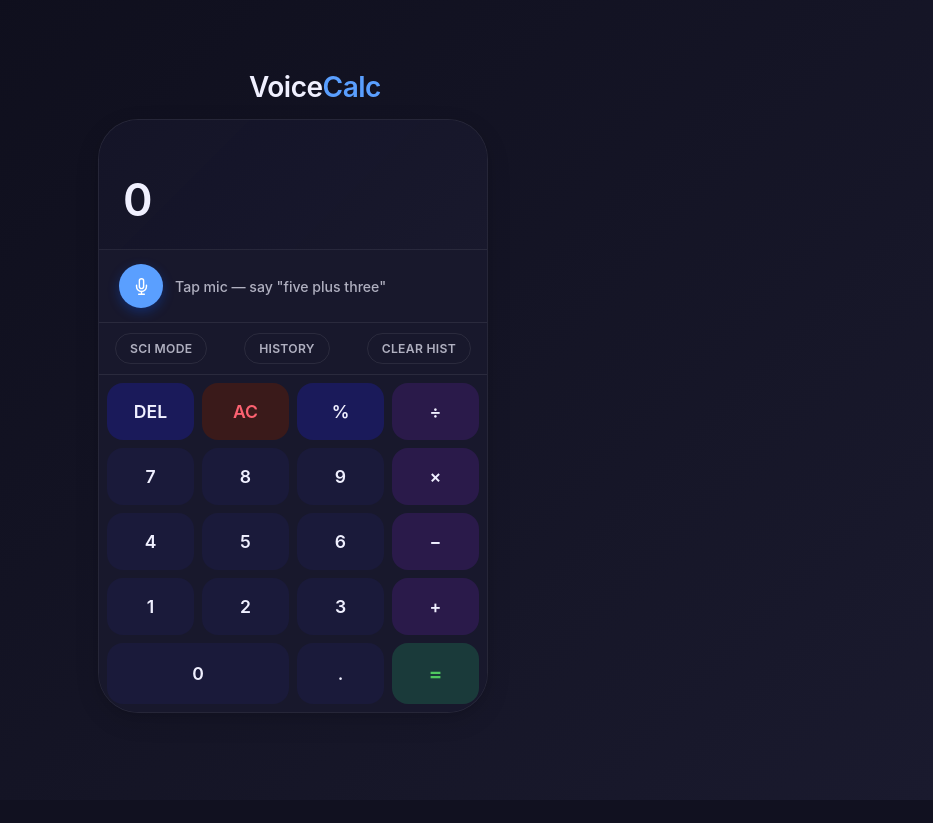
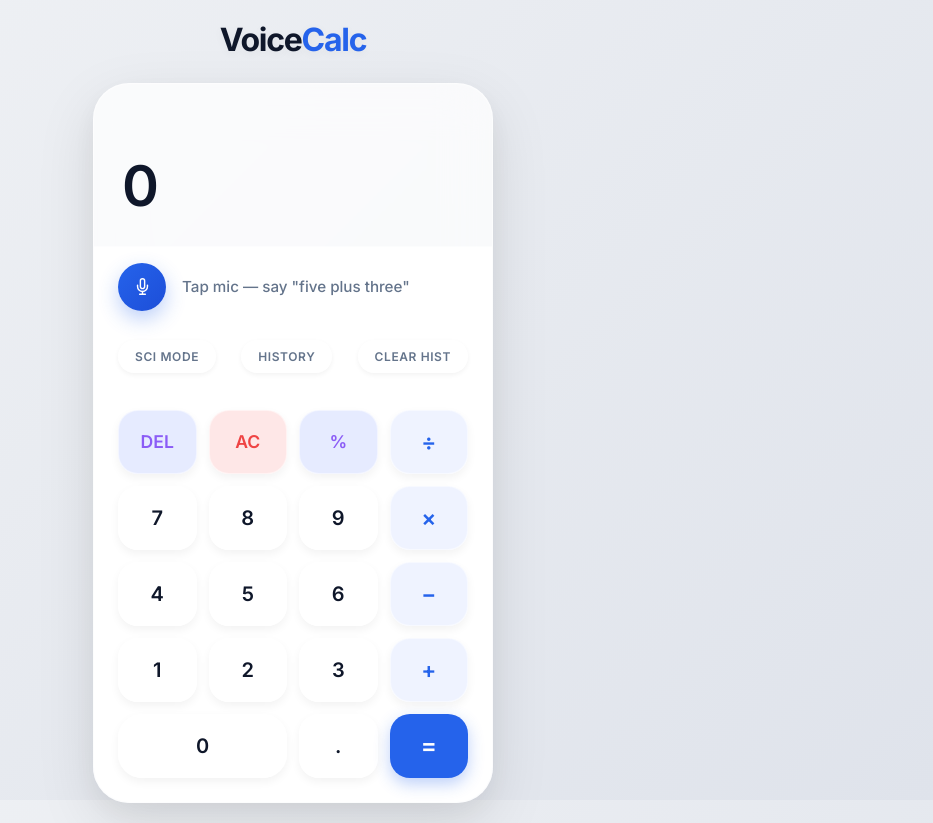
Before and after one commit to jachinsamuel/voicecalc, a Flask app: page / in a window 1280 px wide. Shown: the whole page, without its empty margins (347-1280 px from the left). Before the commit the page ends 800 px from the top, so only its background shows below. Run offline with Flask 3, Linux system fonts and the light colour scheme.

Commit message:
feat(ui, calc): improve calculator UI and add safe expression evaluation
* Redesign the UI with a new aesthetic and improved layout
* Implement a safe expression evaluation system using an Abstract Syntax Tree (AST) to prevent code injection attacks
* Update the calculation function to use the new safe evaluation system
* Improve the overall user experience with enhanced visuals and interactions
* Update font to Inter and improve typography
* Enhance dark mode with new colors and improved contrast
* Improve performance and security with the new evaluation system
Closes #none

```diff
--- a/app.py
+++ b/app.py
@@ -1,47 +1,111 @@
-from flask import Flask, request, jsonify, render_template
+import ast
 import math
 import re
+from flask import Flask, request, jsonify, render_template
 
 app = Flask(__name__)
 
-# Allowed token pattern for expression validation
-_VALID_EXPR = re.compile(
-    r'^[\d+\-*/().%\s^!]|'
-    r'(math\.(sin|cos|tan|log10?|log|sqrt|factorial|fabs)|abs|round|pi|e)'
-)
+# Allowed functions and constants from the math module
+MATH_FUNCS = {
+    'sin': math.sin,
+    'cos': math.cos,
+    'tan': math.tan,
+    'log': math.log10,
+    'log10': math.log10,
+    'ln': math.log,
+    'sqrt': math.sqrt,
+    'factorial': math.factorial,
+    'abs': math.fabs,
+    'fabs': math.fabs
+}
+
+MATH_CONSTANTS = {
+    'pi': math.pi,
+    'e': math.e
+}
+
+class SafeEvaluator(ast.NodeVisitor):
+    def visit_BinOp(self, node):
+        left = self.visit(node.left)
+        right = self.visit(node.right)
+        if isinstance(node.op, ast.Add):
+            return left + right
+        elif isinstance(node.op, ast.Sub):
+            return left - right
+        elif isinstance(node.op, ast.Mult):
+            return left * right
+        elif isinstance(node.op, ast.Div):
+            if right == 0:
+                raise ZeroDivisionError("Division by zero")
+            return left / right
+        elif isinstance(node.op, ast.Pow):
+            if right > 100 or left > 10000:  # Prevent huge numbers from crashing the server
+                raise ValueError("Exponent or base too large")
+            return left ** right
+        elif isinstance(node.op, ast.Mod):
+            return left % right
+        raise ValueError(f"Unsupported operator: {type(node.op).__name__}")
+
+    def visit_UnaryOp(self, node):
+        operand = self.visit(node.operand)
+        if isinstance(node.op, ast.UAdd):
+            return +operand
+        elif isinstance(node.op, ast.USub):
+            return -operand
+        raise ValueError(f"Unsupported unary operator: {type(node.op).__name__}")
+
+    def visit_Call(self, node):
+        if not isinstance(node.func, ast.Name):
+            raise ValueError("Only simple function calls are allowed")
+        func_name = node.func.id
+        if func_name not in MATH_FUNCS:
+            raise ValueError(f"Unsupported function: {func_name}")
+        args = [self.visit(arg) for arg in node.args]
+        return MATH_FUNCS[func_name](*args)
+
+    def visit_Constant(self, node):
+        if isinstance(node.value, (int, float)):
+            return node.value
+        raise ValueError("Only numeric constants are allowed")
+
+    def visit_Name(self, node):
+        if node.id in MATH_CONSTANTS:
+            return MATH_CONSTANTS[node.id]
+        raise ValueError(f"Unsupported variable: {node.id}")
+
+    def visit_Expr(self, node):
+        return self.visit(node.value)
+
+    def generic_visit(self, node):
+        raise ValueError(f"Unsupported expression construct: {type(node).__name__}")
 
 def safe_calculate(expression):
-    """Safely evaluate arithmetic expressions with scientific functions."""
+    """Safely evaluate arithmetic expressions using an AST."""
     expression = expression.strip()
+    if not expression:
+        raise ValueError("Empty expression")
 
-    # Replace scientific function names BEFORE validation
-    expression = expression.replace('sqrt(', 'math.sqrt(')
-    expression = expression.replace('sin(', 'math.sin(')
-    expression = expression.replace('cos(', 'math.cos(')
-    expression = expression.replace('tan(', 'math.tan(')
-    expression = expression.replace('log(', 'math.log10(')
-    expression = expression.replace('ln(', 'math.log(')
-    expression = expression.replace('abs(', 'math.fabs(')
+    # Replace specific symbols for python syntax
     expression = expression.replace('^', '**')
-    expression = expression.replace('pi', str(math.pi))
-    expression = expression.replace('e', str(math.e))
+    # Handle factorial (e.g., 5! -> factorial(5))
+    expression = re.sub(r'(\d+(?:\.\d+)?)!', r'factorial(\1)', expression)
 
-    # Handle factorial: e.g. 5! → math.factorial(5)
-    expression = re.sub(r'(\d+)!', lambda m: f'math.factorial({m.group(1)})', expression)
+    try:
+        tree = ast.parse(expression, mode='eval')
+        evaluator = SafeEvaluator()
+        result = evaluator.visit(tree.body)
 
-    # Validate: only digits, operators, parens, dots, spaces, and math.* calls
-    if not re.match(r'^[\d+\-*/().\s**]+$',
-                    re.sub(r'math\.(sin|cos|tan|log10|log|sqrt|factorial|fabs)\b', '', expression)):
-        raise ValueError("Invalid characters in expression")
-
-    safe_dict = {"__builtins__": {}, "math": math}
-    result = eval(expression, safe_dict)  # nosec
-
-    if isinstance(result, float) and result.is_integer():
-        return int(result)
-    if isinstance(result, float):
-        return round(result, 10)
-    return result
+        if isinstance(result, float) and result.is_integer():
+            return int(result)
+        if isinstance(result, float):
+            return round(result, 10)
+        return result
+    except SyntaxError:
+        raise ValueError("Invalid syntax")
+    except ZeroDivisionError:
+        raise
+    except Exception as e:
+        raise ValueError(str(e))
 
 
 @app.route('/')
--- a/templates/index.html
+++ b/templates/index.html
@@ -5,7 +5,9 @@
   <meta charset="UTF-8" />
   <meta name="viewport" content="width=device-width, initial-scale=1.0" />
   <title>VoiceCalc</title>
-  <link href="https://fonts.googleapis.com/css2?family=Roboto:wght@400;500;600;700&display=swap" rel="stylesheet" />
+  <link rel="preconnect" href="https://fonts.googleapis.com">
+  <link rel="preconnect" href="https://fonts.gstatic.com" crossorigin>
+  <link href="https://fonts.googleapis.com/css2?family=Inter:wght@400;500;600;700&display=swap" rel="stylesheet">
   <style>
     *,
     *::before,
@@ -16,184 +18,154 @@
     }
 
     :root {
-      --bg-from: #f5f5f7;
-      --bg-to: #e8e8ed;
-      --surface: rgba(255, 255, 255, 0.85);
-      --surface2: rgba(245, 245, 250, 0.95);
-      --border: rgba(0, 0, 0, 0.08);
-      --accent: #0b5cff;
-      --accent2: #6a5aff;
-      --text: #1a1a1a;
-      --text-dim: #6c6c70;
-      --green: #31a24c;
-      --red: #f85462;
-      --btn-num-bg: #f0f0f5;
-      --btn-num-hover: #e4e4ec;
-      --btn-op-bg: #e8e8f5;
-      --btn-op-hover: #dcdce8;
-      --btn-sci-bg: #e0e0f0;
-      --btn-sci-hover: #d4d4e8;
-      --btn-eq-bg: #e8f5f0;
-      --btn-eq-hover: #d0e8e0;
-      --btn-clear-bg: #ffe8e8;
-      --btn-clear-hover: #ffd6d6;
-      --btn-action-bg: #e8ecff;
-      --btn-action-hover: #dce0ff;
+      /* Light Mode - Ultra Premium */
+      --bg-from: #f0f2f5;
+      --bg-to: #dfe3eb;
+      --surface: rgba(255, 255, 255, 0.75);
+      --surface2: rgba(255, 255, 255, 0.9);
+      --border: rgba(255, 255, 255, 0.5);
+      --shadow: rgba(0, 0, 0, 0.05);
+      --shadow-strong: rgba(0, 0, 0, 0.1);
+
+      --accent: #2563eb;
+      --accent-hover: #1d4ed8;
+      --accent2: #8b5cf6;
+
+      --text: #0f172a;
+      --text-dim: #64748b;
+
+      --green: #10b981;
+      --red: #ef4444;
+
+      --btn-num-bg: rgba(255, 255, 255, 0.8);
+      --btn-num-hover: rgba(255, 255, 255, 1);
+      --btn-op-bg: rgba(235, 240, 255, 0.8);
+      --btn-op-hover: rgba(219, 230, 255, 1);
+      --btn-sci-bg: rgba(241, 245, 249, 0.8);
+      --btn-sci-hover: rgba(226, 232, 240, 1);
+      --btn-eq-bg: #2563eb;
+      --btn-eq-text: #ffffff;
+      --btn-eq-hover: #1d4ed8;
+
+      --btn-clear-bg: rgba(254, 226, 226, 0.8);
+      --btn-clear-text: #ef4444;
+      --btn-clear-hover: rgba(254, 202, 202, 1);
+
+      --btn-action-bg: rgba(224, 231, 255, 0.8);
+      --btn-action-hover: rgba(199, 210, 254, 1);
     }
 
-    /* Dark Mode Colors */
-    @media (prefers-color-scheme: light) {
-      :root {
-        --bg-from: #0d0d1a;
-        --bg-to: #1a1a2e;
-        --surface: rgba(20, 20, 40, 0.9);
-        --surface2: rgba(25, 25, 45, 0.95);
-        --border: rgba(255, 255, 255, 0.08);
-        --accent: #5a9fff;
-        --accent2: #8b7aff;
-        --text: #f0f0ff;
-        --text-dim: #b0b0c0;
-        --green: #4fc85f;
-        --red: #fc6271;
-        --btn-num-bg: #1a1a3a;
-        --btn-num-hover: #242450;
-        --btn-op-bg: #2a1a4a;
-        --btn-op-hover: #3a2a5a;
-        --btn-sci-bg: #1a2a4a;
-        --btn-sci-hover: #2a3a5a;
-        --btn-eq-bg: #1a3a3a;
-        --btn-eq-hover: #2a4a4a;
-        --btn-clear-bg: #3a1a1a;
-        --btn-clear-hover: #4a2a2a;
-        --btn-action-bg: #1a1a5a;
-        --btn-action-hover: #2a2a7a;
-      }
-    }
-
-    /* Force dark mode with class on html element */
     html.dark-mode {
       color-scheme: dark;
-      --bg-from: #0d0d1a;
-      --bg-to: #1a1a2e;
-      --surface: rgba(20, 20, 40, 0.9);
-      --surface2: rgba(25, 25, 45, 0.95);
-      --border: rgba(255, 255, 255, 0.08);
-      --accent: #5a9fff;
-      --accent2: #8b7aff;
-      --text: #f0f0ff;
-      --text-dim: #b0b0c0;
-      --green: #4fc85f;
-      --red: #ff6b7a;
-      --btn-num-bg: #1a1a3a;
-      --btn-num-hover: #242450;
-      --btn-op-bg: #2a1a4a;
-      --btn-op-hover: #3a2a5a;
-      --btn-sci-bg: #1a2a4a;
-      --btn-sci-hover: #2a3a5a;
-      --btn-eq-bg: #1a3a3a;
-      --btn-eq-hover: #2a4a4a;
-      --btn-clear-bg: #3a1a1a;
-      --btn-clear-hover: #4a2a2a;
-      --btn-action-bg: #1a1a5a;
-      --btn-action-hover: #2a2a7a;
+      /* Dark Mode - Deep Space */
+      --bg-from: #09090b;
+      --bg-to: #18181b;
+      --surface: rgba(39, 39, 42, 0.6);
+      --surface2: rgba(39, 39, 42, 0.85);
+      --border: rgba(255, 255, 255, 0.05);
+      --shadow: rgba(0, 0, 0, 0.3);
+      --shadow-strong: rgba(0, 0, 0, 0.5);
+
+      --accent: #3b82f6;
+      --accent-hover: #60a5fa;
+      --accent2: #a78bfa;
+
+      --text: #f8fafc;
+      --text-dim: #94a3b8;
+
+      --green: #34d399;
+      --red: #fb7185;
+
+      --btn-num-bg: rgba(63, 63, 70, 0.5);
+      --btn-num-hover: rgba(82, 82, 91, 0.8);
+      --btn-op-bg: rgba(59, 130, 246, 0.15);
+      --btn-op-hover: rgba(59, 130, 246, 0.25);
+      --btn-sci-bg: rgba(39, 39, 42, 0.7);
+      --btn-sci-hover: rgba(63, 63, 70, 0.9);
+      --btn-eq-bg: #3b82f6;
+      --btn-eq-text: #ffffff;
+      --btn-eq-hover: #2563eb;
+
+      --btn-clear-bg: rgba(225, 29, 72, 0.15);
+      --btn-clear-text: #fb7185;
+      --btn-clear-hover: rgba(225, 29, 72, 0.25);
+
+      --btn-action-bg: rgba(139, 92, 246, 0.15);
+      --btn-action-hover: rgba(139, 92, 246, 0.25);
     }
 
     body {
       background: linear-gradient(135deg, var(--bg-from) 0%, var(--bg-to) 100%);
       background-attachment: fixed;
       color: var(--text);
-      font-family: -apple-system, BlinkMacSystemFont, 'Segoe UI', Roboto, 'Helvetica Neue', Arial, sans-serif;
+      font-family: 'Inter', -apple-system, BlinkMacSystemFont, 'Segoe UI', Roboto, sans-serif;
       min-height: 100vh;
       display: flex;
       align-items: center;
       justify-content: center;
       padding: 20px;
+      transition: background 0.4s ease, color 0.4s ease;
     }
 
     .wrapper {
       width: 100%;
-      max-width: 390px;
+      max-width: 400px;
     }
 
     /* Header */
     header {
       text-align: center;
-      margin-bottom: 32px;
-      display: flex;
-      align-items: center;
-      justify-content: center;
-      gap: 16px;
-      position: relative;
+      margin-bottom: 24px;
     }
 
     header h1 {
-      font-family: -apple-system, BlinkMacSystemFont, 'Segoe UI', sans-serif;
-      font-size: 1.75rem;
-      font-weight: 600;
-      letter-spacing: -0.5px;
+      font-weight: 700;
+      font-size: 2rem;
+      letter-spacing: -0.04em;
       color: var(--text);
+      display: inline-block;
+      text-shadow: 0 2px 10px var(--shadow);
     }
 
     header h1 span {
       color: var(--accent);
     }
 
-    .theme-toggle {
-      position: absolute;
-      left: 50%;
-      width: 44px;
-      height: 44px;
-      cursor: pointer;
-      display: flex;
-      align-items: center;
-      justify-content: center;
-      background: none;
-      border: none;
-    }
-
-
-    .theme-toggle:hover {
-      transform: scale(1.05);
-    }
-
-    .theme-toggle.active {
-      background: none;
-    }
-
-
     /* Card */
     .calc {
       background: var(--surface);
-      backdrop-filter: blur(10px);
-      -webkit-backdrop-filter: blur(10px);
+      backdrop-filter: blur(24px);
+      -webkit-backdrop-filter: blur(24px);
       border: 1px solid var(--border);
-      border-radius: 40px;
+      border-radius: 36px;
       overflow: hidden;
       box-shadow:
-        0 2px 12px rgba(0, 0, 0, 0.08),
-        0 8px 24px rgba(0, 0, 0, 0.12);
+        0 10px 30px var(--shadow),
+        0 20px 60px var(--shadow-strong),
+        inset 0 1px 0 rgba(255, 255, 255, 0.1);
+      transition: background 0.4s ease, border-color 0.4s ease;
     }
 
     /* Display */
     .display {
-      padding: 32px 24px 24px;
-      min-height: 130px;
+      padding: 40px 28px 28px;
+      min-height: 150px;
       display: flex;
       flex-direction: column;
       justify-content: flex-end;
-      background: linear-gradient(135deg, var(--surface) 0%, var(--surface2) 100%);
+      background: transparent;
       border-bottom: 1px solid var(--border);
       position: relative;
     }
 
     .expr-line {
-      font-family: -apple-system, BlinkMacSystemFont, 'Segoe UI', sans-serif;
-      font-size: 0.95rem;
+      font-size: 1.1rem;
       color: var(--text-dim);
-      min-height: 20px;
+      min-height: 24px;
       word-break: break-all;
       transition: color 0.2s;
       font-weight: 500;
+      letter-spacing: -0.01em;
     }
 
     .expr-line.error {
@@ -201,96 +173,66 @@
     }
 
     .result-line {
-      font-family: -apple-system, BlinkMacSystemFont, 'Segoe UI', sans-serif;
-      font-size: 2.8rem;
+      font-size: 3.5rem;
       font-weight: 600;
-      letter-spacing: -0.02em;
+      letter-spacing: -0.04em;
       word-break: break-all;
       line-height: 1.1;
-      margin-top: 4px;
-      transition: opacity 0.15s, transform 0.15s;
+      margin-top: 8px;
       color: var(--text);
-    }
-
-    .result-line.flash {
-      animation: flash 0.3s cubic-bezier(0.34, 1.56, 0.64, 1);
-    }
-
-    @keyframes flash {
-      0% {
-        opacity: 1;
-        transform: scale(1);
-      }
-
-      50% {
-        opacity: 0.7;
-        transform: scale(0.96);
-      }
-
-      100% {
-        opacity: 1;
-        transform: scale(1);
-      }
+      transition: opacity 0.15s, transform 0.15s, color 0.4s ease;
     }
 
     /* Voice bar */
     .voice-bar {
       display: flex;
       align-items: center;
-      gap: 12px;
-      padding: 14px 20px;
+      gap: 16px;
+      padding: 16px 24px;
       border-bottom: 1px solid var(--border);
       background: var(--surface2);
+      transition: background 0.4s ease;
     }
 
     .voice-btn {
-      width: 44px;
-      height: 44px;
+      width: 48px;
+      height: 48px;
       border-radius: 50%;
       border: none;
-      background: var(--accent);
+      background: linear-gradient(135deg, var(--accent) 0%, var(--accent-hover) 100%);
       color: white;
       cursor: pointer;
       display: flex;
       align-items: center;
       justify-content: center;
       flex-shrink: 0;
-      transition: background 0.2s, transform 0.1s, box-shadow 0.2s;
-      box-shadow: 0 4px 12px rgba(11, 92, 255, 0.3);
+      transition: transform 0.2s cubic-bezier(0.34, 1.56, 0.64, 1), box-shadow 0.2s;
+      box-shadow: 0 8px 20px rgba(37, 99, 235, 0.3);
     }
 
     .voice-btn:hover {
-      background: #0a4dcc;
-      transform: translateY(-2px);
-      box-shadow: 0 6px 16px rgba(11, 92, 255, 0.35);
+      transform: translateY(-2px) scale(1.05);
+      box-shadow: 0 12px 24px rgba(37, 99, 235, 0.4);
     }
 
     .voice-btn:active {
-      transform: translateY(0);
+      transform: translateY(0) scale(0.95);
     }
 
     .voice-btn.listening {
-      background: var(--accent2);
-      box-shadow: 0 4px 12px rgba(106, 90, 255, 0.3);
-      animation: mic-pulse 1.2s ease infinite;
+      background: linear-gradient(135deg, var(--accent2) 0%, #6d28d9 100%);
+      animation: mic-pulse 1.5s ease-out infinite;
     }
 
     @keyframes mic-pulse {
-
-      0%,
-      100% {
-        box-shadow: 0 4px 12px rgba(106, 90, 255, 0.3);
-      }
-
-      50% {
-        box-shadow: 0 6px 24px rgba(106, 90, 255, 0.5);
-      }
+      0% { box-shadow: 0 0 0 0 rgba(139, 92, 246, 0.6); }
+      70% { box-shadow: 0 0 0 20px rgba(139, 92, 246, 0); }
+      100% { box-shadow: 0 0 0 0 rgba(139, 92, 246, 0); }
     }
 
     .voice-text {
       flex: 1;
-      font-family: -apple-system, BlinkMacSystemFont, 'Segoe UI', sans-serif;
-      font-size: 0.88rem;
+      font-size: 0.95rem;
       color: var(--text-dim);
       overflow: hidden;
       text-overflow: ellipsis;
@@ -298,224 +240,154 @@
       font-weight: 500;
     }
 
-    .voice-text.active {
-      color: var(--accent2);
-    }
+    .voice-text.active { color: var(--accent2); }
+    .voice-text.success { color: var(--green); }
+    .voice-text.error { color: var(--red); }
 
-    .voice-text.success {
-      color: var(--green);
-    }
-
-    .voice-text.error {
-      color: var(--red);
-    }
-
-    /* Toolbar (sci toggle + clear history) */
+    /* Toolbar */
     .toolbar {
       display: flex;
       align-items: center;
       justify-content: space-between;
-      padding: 10px 16px;
+      padding: 12px 24px;
       border-bottom: 1px solid var(--border);
       background: var(--surface2);
-      gap: 8px;
+      transition: background 0.4s ease;
     }
 
     .toolbar-btn {
-      font-family: -apple-system, BlinkMacSystemFont, 'Segoe UI', sans-serif;
-      font-size: 0.76rem;
+      font-family: inherit;
+      font-size: 0.75rem;
       font-weight: 600;
-      letter-spacing: 0.3px;
-      padding: 7px 14px;
-      border-radius: 20px;
-      border: 1px solid var(--border);
-      background: transparent;
+      letter-spacing: 0.05em;
+      text-transform: uppercase;
+      padding: 8px 16px;
+      border-radius: 100px;
+      border: 1px solid transparent;
+      background: var(--btn-num-bg);
       color: var(--text-dim);
       cursor: pointer;
-      transition: background 0.2s, color 0.2s, border-color 0.2s, transform 0.1s;
+      transition: all 0.2s ease;
+      box-shadow: 0 2px 5px var(--shadow);
     }
 
     .toolbar-btn:hover {
-      background: rgba(11, 92, 255, 0.08);
       color: var(--accent);
-      border-color: var(--accent);
+      background: var(--btn-num-hover);
       transform: translateY(-1px);
+      box-shadow: 0 4px 8px var(--shadow);
     }
 
     .toolbar-btn.active {
-      background: rgba(11, 92, 255, 0.15);
-      color: var(--accent);
-      border-color: var(--accent);
+      background: var(--accent);
+      color: white;
+      box-shadow: 0 4px 12px rgba(37, 99, 235, 0.2);
     }
 
     /* History */
     .history-panel {
       max-height: 0;
       overflow: hidden;
-      transition: max-height 0.4s cubic-bezier(0.34, 1.56, 0.64, 1);
-      border-bottom: 0px solid var(--border);
+      transition: max-height 0.5s cubic-bezier(0.34, 1.56, 0.64, 1);
       background: var(--surface2);
     }
 
     .history-panel.open {
-      max-height: 150px;
+      max-height: 180px;
       border-bottom: 1px solid var(--border);
     }
 
     .history-inner {
-      padding: 10px 16px;
+      padding: 12px 20px;
       display: flex;
       flex-direction: column;
-      gap: 4px;
+      gap: 6px;
       overflow-y: auto;
-      max-height: 150px;
-    }
-
-    .history-empty {
-      font-family: -apple-system, BlinkMacSystemFont, 'Segoe UI', sans-serif;
-      font-size: 0.85rem;
-      color: var(--text-dim);
-      padding: 6px 0;
-      font-weight: 500;
+      max-height: 180px;
     }
 
     .history-item {
-      font-family: -apple-system, BlinkMacSystemFont, 'Segoe UI', sans-serif;
-      font-size: 0.82rem;
-      padding: 8px 12px;
-      border-radius: 12px;
+      font-size: 0.9rem;
+      padding: 10px 14px;
+      border-radius: 14px;
       cursor: pointer;
       display: flex;
-      gap: 6px;
-      align-items: baseline;
-      transition: background 0.15s, transform 0.1s;
+      gap: 8px;
+      align-items: center;
+      transition: all 0.2s;
       font-weight: 500;
-      background: rgba(11, 92, 255, 0.05);
+      background: transparent;
+      border: 1px solid transparent;
     }
 
     .history-item:hover {
-      background: rgba(11, 92, 255, 0.15);
-      transform: translateX(2px);
+      background: var(--btn-op-bg);
+      border-color: var(--border);
+      transform: translateX(4px);
     }
 
-    .history-item .h-expr {
-      color: var(--accent);
-      flex: 1;
-      overflow: hidden;
-      text-overflow: ellipsis;
-      white-space: nowrap;
-    }
-
-    .history-item .h-eq {
-      color: var(--text-dim);
-    }
-
-    .history-item .h-res {
-      color: var(--green);
-      font-weight: 600;
-    }
+    .history-item .h-expr { color: var(--accent); flex: 1; overflow: hidden; text-overflow: ellipsis; white-space: nowrap; }
+    .history-item .h-eq { color: var(--text-dim); }
+    .history-item .h-res { color: var(--text); font-weight: 600; }
 
     /* Button grid */
     .btn-grid {
       display: grid;
       grid-template-columns: repeat(4, 1fr);
-      gap: 8px;
+      gap: 12px;
       background: var(--surface2);
-      padding: 8px;
+      padding: 24px;
+      transition: background 0.4s ease;
     }
 
     .btn {
-      border: none;
-      font-family: -apple-system, BlinkMacSystemFont, 'Segoe UI', sans-serif;
-      font-size: 1.1rem;
+      border: 1px solid var(--border);
+      font-family: inherit;
+      font-size: 1.25rem;
       font-weight: 600;
-      padding: 18px 0;
+      height: 64px;
+      border-radius: 20px;
       cursor: pointer;
       position: relative;
-      overflow: hidden;
       user-select: none;
       -webkit-tap-highlight-color: transparent;
-      transition: background 0.15s, transform 0.1s, box-shadow 0.1s;
+      transition: all 0.2s cubic-bezier(0.34, 1.56, 0.64, 1);
       color: var(--text);
       background: var(--btn-num-bg);
-      border-radius: 16px;
+      box-shadow: 0 4px 10px var(--shadow);
+      display: flex;
+      align-items: center;
+      justify-content: center;
     }
 
     .btn:hover {
       background: var(--btn-num-hover);
       transform: translateY(-2px);
-      box-shadow: 0 4px 12px rgba(0, 0, 0, 0.1);
+      box-shadow: 0 8px 16px var(--shadow-strong);
     }
 
     .btn:active {
-      transform: translateY(0);
-      box-shadow: 0 2px 6px rgba(0, 0, 0, 0.08);
+      transform: translateY(2px) scale(0.96);
+      box-shadow: 0 2px 4px var(--shadow);
     }
 
-    /* Ripple */
-    .btn::after {
-      content: '';
-      position: absolute;
-      inset: 0;
-      background: rgba(0, 0, 0, 0.05);
-      opacity: 0;
-      transition: opacity 0.1s;
-      border-radius: 16px;
-    }
+    .btn.op { background: var(--btn-op-bg); color: var(--accent); font-size: 1.4rem; }
+    .btn.op:hover { background: var(--btn-op-hover); }
 
-    .btn:active::after {
-      opacity: 1;
-    }
+    .btn.sci { background: var(--btn-sci-bg); font-size: 1.05rem; font-weight: 500; }
+    .btn.sci:hover { background: var(--btn-sci-hover); }
 
-    .btn.op {
-      background: var(--btn-op-bg);
-    }
+    .btn.action { background: var(--btn-action-bg); color: var(--accent2); font-size: 1.1rem; }
+    .btn.action:hover { background: var(--btn-action-hover); }
 
-    .btn.op:hover {
-      background: var(--btn-op-hover);
-    }
+    .btn.clear { background: var(--btn-clear-bg); color: var(--btn-clear-text); }
+    .btn.clear:hover { background: var(--btn-clear-hover); }
 
-    .btn.sci {
-      background: var(--btn-sci-bg);
-      font-size: 0.95rem;
-    }
+    .btn.equals { background: var(--btn-eq-bg); color: var(--btn-eq-text); font-size: 1.5rem; border: none; box-shadow: 0 6px 16px rgba(37, 99, 235, 0.3); }
+    .btn.equals:hover { background: var(--btn-eq-hover); box-shadow: 0 10px 24px rgba(37, 99, 235, 0.4); }
 
-    .btn.sci:hover {
-      background: var(--btn-sci-hover);
-    }
+    .btn.span2 { grid-column: span 2; border-radius: 24px; }
 
-    .btn.action {
-      background: var(--btn-action-bg);
-    }
-
-    .btn.action:hover {
-      background: var(--btn-action-hover);
-    }
-
-    .btn.clear {
-      background: var(--btn-clear-bg);
-      color: var(--red);
-    }
-
-    .btn.clear:hover {
-      background: var(--btn-clear-hover);
-    }
-
-    .btn.equals {
-      background: var(--btn-eq-bg);
-      color: var(--green);
-      font-size: 1.3rem;
-    }
-
-    .btn.equals:hover {
-      background: var(--btn-eq-hover);
-    }
-
-    .btn.span2 {
-      grid-column: span 2;
-    }
-
-    /* No-voice notice */
     .no-voice-notice {
       display: none;
       padding: 10px 16px;
@@ -524,7 +396,7 @@
       text-align: center;
       background: rgba(248, 84, 98, 0.08);
       border-bottom: 1px solid var(--border);
-      font-family: -apple-system, BlinkMacSystemFont, 'Segoe UI', sans-serif;
+      font-family: inherit;
       font-weight: 500;
     }
   </style>
@@ -534,10 +406,7 @@
 
   <div class="wrapper">
     <header>
-
-      <button class="theme-toggle" id="themeToggle" title="Toggle dark mode" aria-label="Dark mode toggle">
-        <h1>Voice<span>Calc</span></h1>
-      </button>
+      <h1 id="themeToggle" title="Toggle dark mode" style="cursor: pointer; user-select: none; transition: transform 0.2s;" onmouseover="this.style.transform='scale(1.05)'" onmouseout="this.style.transform='scale(1)'">Voice<span>Calc</span></h1>
     </header>
 
     <div class="calc">
@@ -896,20 +765,14 @@
 
     // ── Dark Mode ──────────────────────────────────────────────────────────────
     const themeToggle = document.getElementById('themeToggle');
-    const sunIcon = document.getElementById('sunIcon');
-    const moonIcon = document.getElementById('moonIcon');
     const html = document.documentElement;
 
     function updateTheme(isDark) {
       if (isDark) {
         html.classList.add('dark-mode');
-        sunIcon.style.display = 'block';
-        moonIcon.style.display = 'none';
         localStorage.setItem('theme', 'dark');
       } else {
         html.classList.remove('dark-mode');
-        sunIcon.style.display = 'none';
-        moonIcon.style.display = 'block';
         localStorage.setItem('theme', 'light');
       }
     }
```
